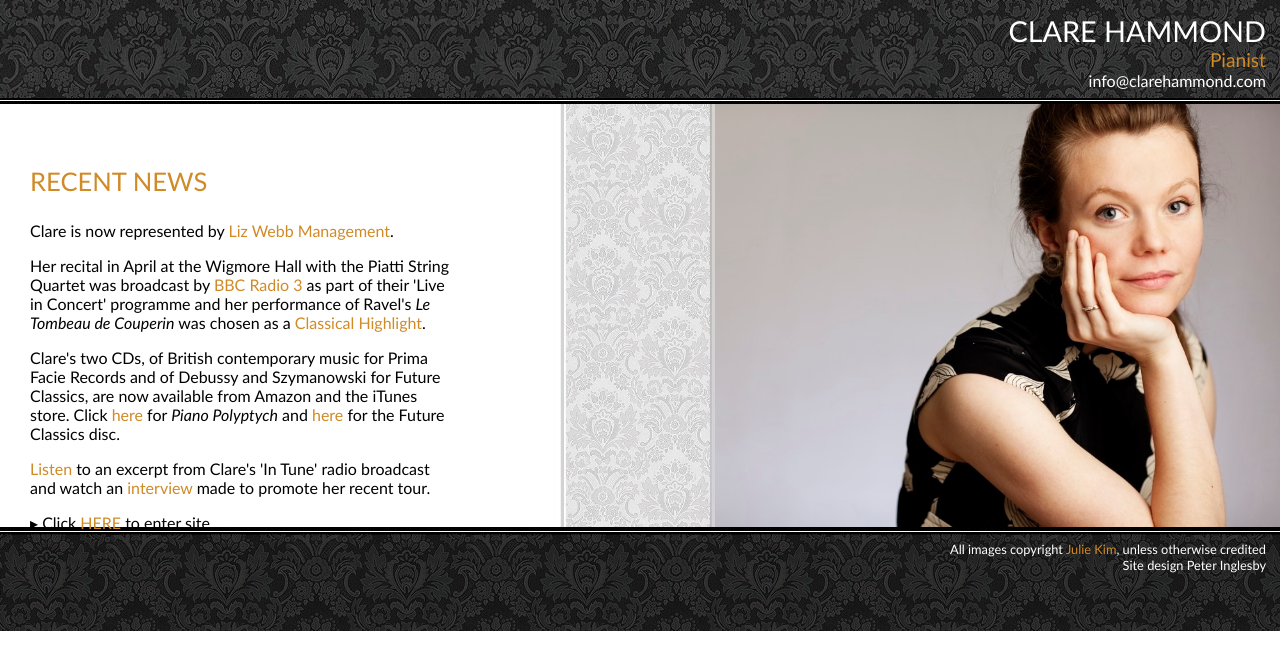
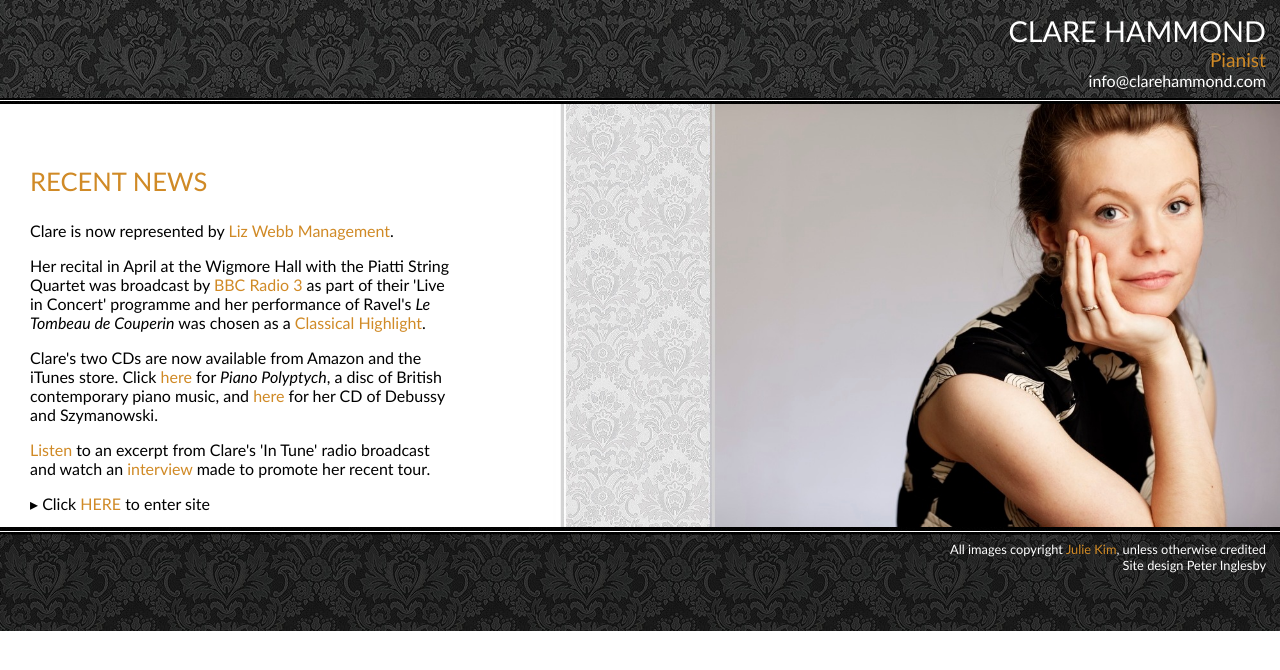
Before and after one commit to hammonc/clarehammond.com, a Jekyll site: the page built from index.html, in a window 1280 px wide. Shown: the top 670 px of the page. Built offline with Jekyll 4.4.1, drawn with Linux system fonts in a browser that asks for light colours.

Commit message:
index update

```diff
--- a/index.html
+++ b/index.html
@@ -12,7 +12,7 @@ layout: with-header-and-footer
 
 <p>Her recital in April at the Wigmore Hall with the Piatti String Quartet was broadcast by <a href="http://www.bbc.co.uk/radio3/"target="_blank">BBC Radio 3</a> as part of their 'Live in Concert' programme and her performance of Ravel's <em>Le Tombeau de Couperin</em> was chosen as a <a href="http://www.clarehammond.com/live-in-concert.html"target="_blank">Classical Highlight</a>.</p>
 
-<p>Clare's two CDs, of British contemporary music for Prima Facie Records and of Debussy and Szymanowski for Future Classics, are now available from Amazon and the iTunes store. Click <a href="http://www.amazon.co.uk/Piano-Polyptych-Julian-Anderson-Hellawell/dp/B006JFZU3W" target="_blank">here</a> for <em>Piano Polyptych</em> and <a href="http://www.amazon.co.uk/Future-Classics/dp/B007FG5TNK/ref=sr_1_cc_1?s=aps&ie=UTF8&qid=1340357235&sr=1-1-catcorr" target="_blank">here</a> for the Future Classics disc.</p>
+<p>Clare's two CDs are now available from Amazon and the iTunes store. Click <a href="http://www.amazon.co.uk/Piano-Polyptych-Julian-Anderson-Hellawell/dp/B006JFZU3W" target="_blank">here</a> for <em>Piano Polyptych</em>, a disc of British contemporary piano music, and <a href="http://www.amazon.co.uk/Future-Classics/dp/B007FG5TNK/ref=sr_1_cc_1?s=aps&ie=UTF8&qid=1340357235&sr=1-1-catcorr" target="_blank">here</a> for her CD of Debussy and Szymanowski.</p>
 
   <p><a href="http://www.clarehammond.com/in-tune.html" target="_blank">Listen</a> to an excerpt from Clare's 'In Tune' radio broadcast and watch an <a href="resources/interview.mov" target="_blank">interview</a> made to promote her recent tour.</p>
 
```
